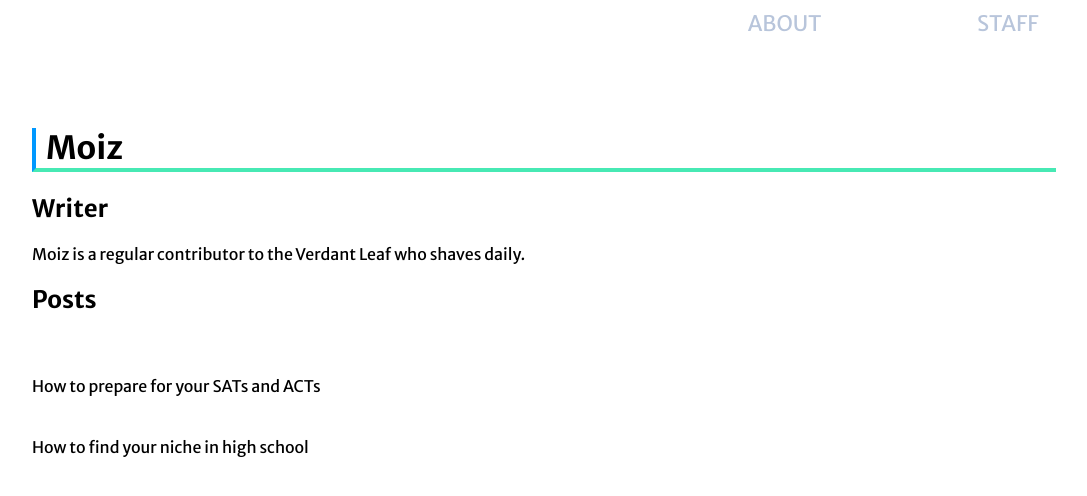
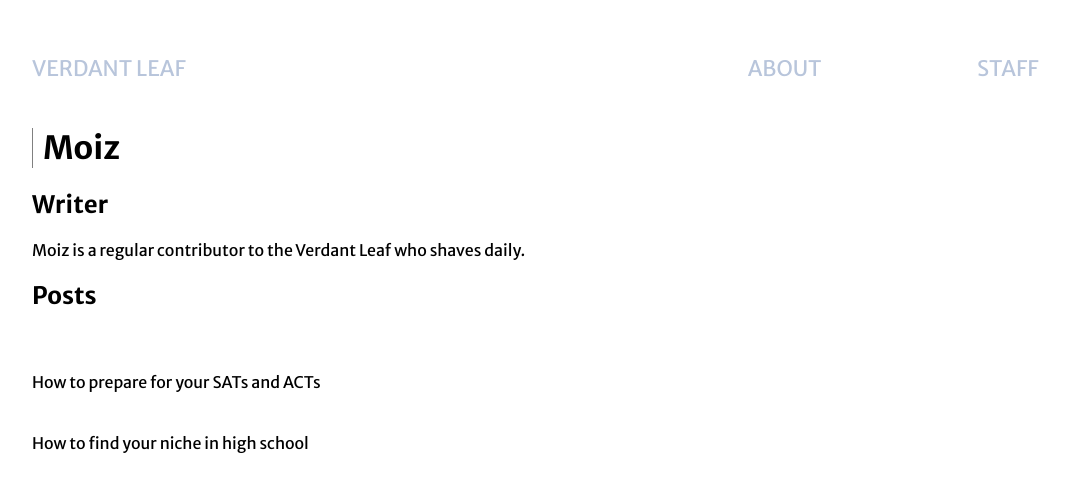
Before and after one commit to anthony-zhou/verdant-leaf, a Jekyll site: the page built from _authors/moiz.md, in a window 1280 px wide. Shown: the top 496 px of the page, without its empty margins (96-1183 px from the left). Built offline with Jekyll 4.4.1, drawn with Linux system fonts in a browser that asks for light colours.

Commit message:
Update main.scss

```diff
--- a/_sass/main.scss
+++ b/_sass/main.scss
@@ -30,7 +30,7 @@ background: linear-gradient(to bottom, rgba(95,177,251,1) 0%, rgba(130,225,255,1
   }
 }
 h1 {
-  border-bottom: 4px solid #47e9b4;
+  border-bottom: 0px solid #47e9b4;
 }
 .featured-articles {
 
@@ -54,7 +54,7 @@ h1 {
   margin: auto;
   margin-top: 10%;
   h1 {
-    border-left: 4px solid #0098ff;
+    border-left: 1px solid gray;
     padding-left: 10px;
   }
   .author-post-section {
@@ -77,7 +77,7 @@ ul.all-authors {
 }
 nav.topnav {
   position: absolute;
-  top: 0;
+  top: 5vh;
   height: 8vh;
   width: 100%;
   display: flex;
```
